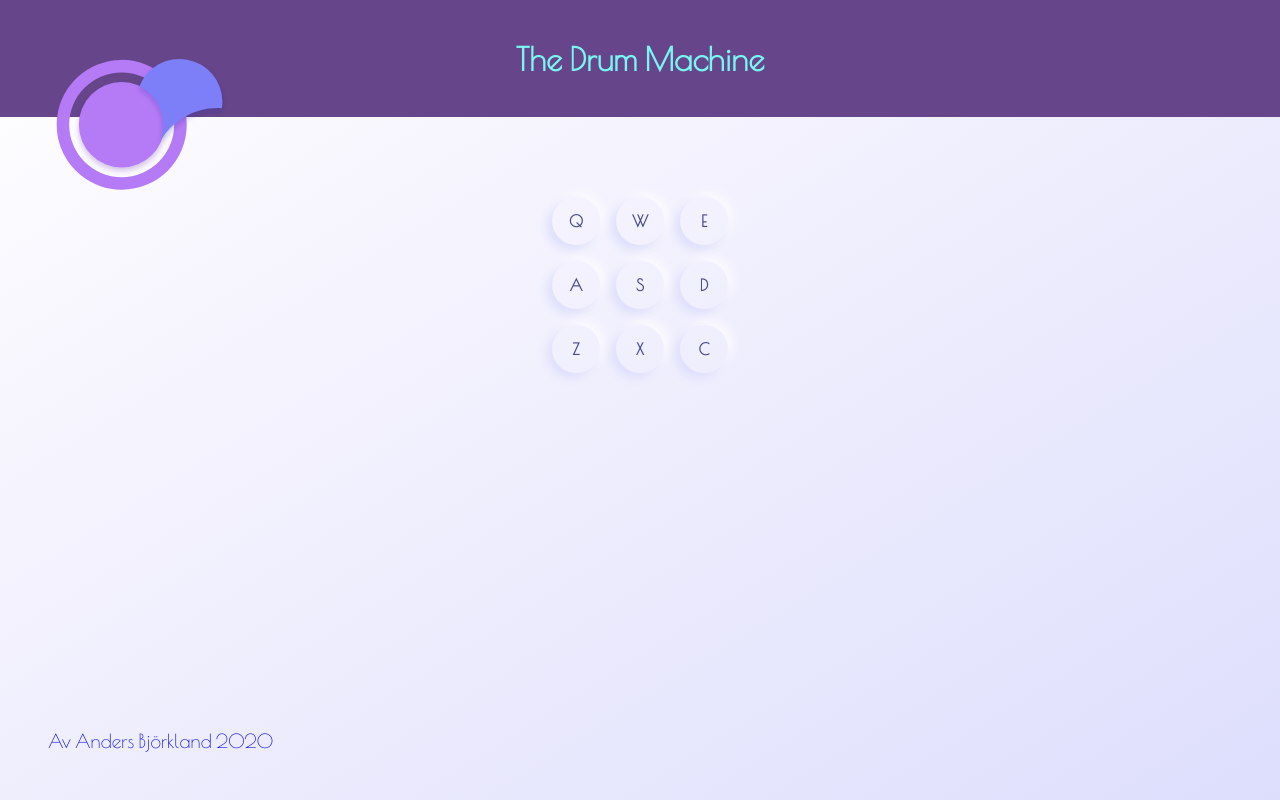
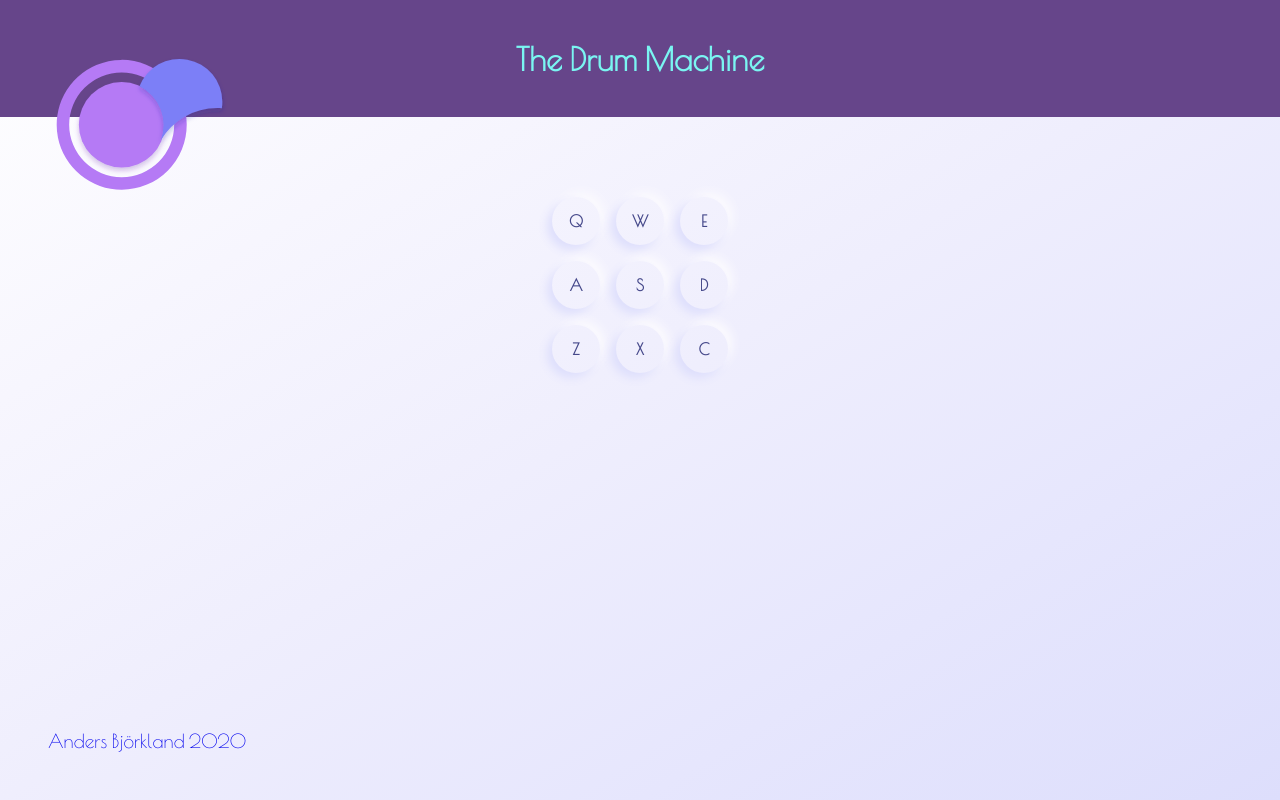
Before and after one commit to andersbjorkland/drum-machine, a React (Create React App) app: page / in a window 1280 px wide. Built offline with nearby package versions, Linux system fonts and the light colour scheme.

Commit message:
fixed spelling

```diff
--- a/src/App.js
+++ b/src/App.js
@@ -41,7 +41,7 @@ class App extends React.Component {
         <div id="content-container">
           <Drumkit />
         </div>
-        <footer><a href="https://anders.femtearenan.se">Av Anders Björkland 2020</a></footer>
+        <footer><a href="https://anders.femtearenan.se">Anders Björkland 2020</a></footer>
       </div>
     );
   }
```
